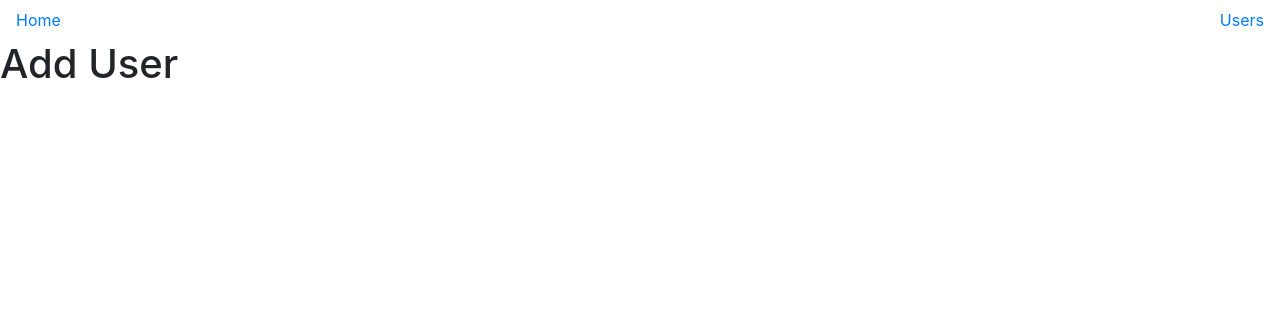
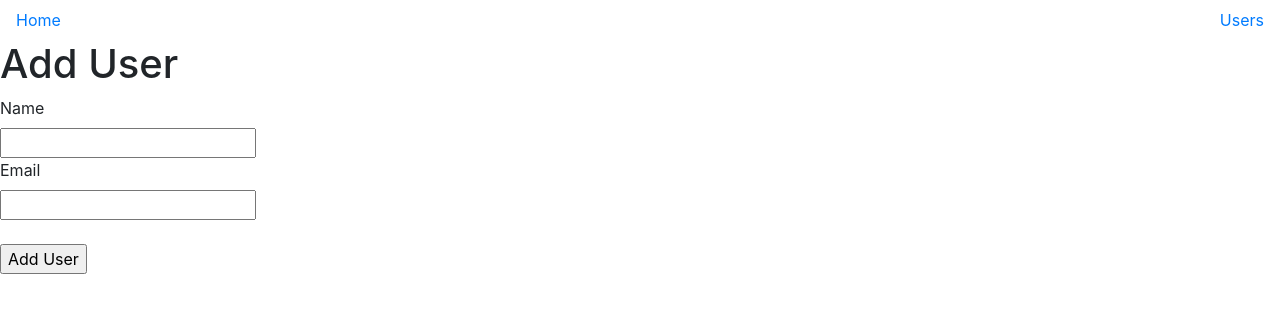
Before and after one commit to william10000/react-training-wat, a React (Create React App) app: page /manageuser in a window 1280 px wide. Shown: the top 312 px of the page. Built offline with nearby package versions, Linux system fonts and the light colour scheme.

Commit message:
post to the db and redirect after save

```diff
--- a/db.json
+++ b/db.json
@@ -19,6 +19,66 @@
       "id": 4,
       "name": "baby",
       "email": "b@b.com"
+    },
+    {
+      "name": "asdfasd",
+      "email": "sf@asdf.com",
+      "id": 5
+    },
+    {
+      "name": "ab",
+      "email": "ab@cd",
+      "id": 6
+    },
+    {
+      "name": "sdf",
+      "email": "as@asdfs",
+      "id": 7
+    },
+    {
+      "name": "bc",
+      "email": "b@c",
+      "id": 8
+    },
+    {
+      "name": "op",
+      "email": "o@p",
+      "id": 9
+    },
+    {
+      "name": "w",
+      "email": "w@w",
+      "id": 10
+    },
+    {
+      "name": "o",
+      "email": "o@p",
+      "id": 11
+    },
+    {
+      "name": "",
+      "email": "",
+      "id": 12
+    },
+    {
+      "name": "df",
+      "email": "sdf@sf",
+      "id": 13
+    },
+    {
+      "name": "p",
+      "email": "a@p",
+      "id": 14
+    },
+    {
+      "name": "et",
+      "email": "e@t",
+      "id": 15
+    },
+    {
+      "name": "k",
+      "email": "k@l",
+      "id": 16
     }
   ]
 }
--- a/src/ManageUser.js
+++ b/src/ManageUser.js
@@ -1,3 +1,55 @@
-import React from "react";
+import React, { useState } from "react";
+import { addUser } from "./api/userApi";
+import { Redirect } from "react-router-dom";
 
-export const ManageUser = () => <h1>Add User</h1>;
+export const ManageUser = () => {
+  const [user, setUser] = useState({
+    name: "",
+    email: ""
+  });
+
+  const [saveCompleted, setSaveCompleted] = useState(false);
+
+  async function handleSubmit(e) {
+    e.preventDefault(); // stop browser from posting back
+    const savedUser = await addUser(user);
+    setSaveCompleted(true);
+    // .then(() => setUser({})); // pause(await) function until addUser is done
+  }
+
+  function handleChange(e) {
+    setUser({ ...user, [e.target.id]: e.target.value });
+  }
+
+  // onSubmit on form means form is submitted when user presses enter w/o having to click the button
+  return (
+    <>
+      {saveCompleted && <Redirect to="/users" />}
+      <h1>Add User</h1>
+      <form onSubmit={e => handleSubmit(e)}>
+        <div>
+          <label htmlFor="name">Name</label>
+          <br />
+          <input
+            id="name"
+            type="text"
+            value={user.name} // can destructure user so that we can use value={name}
+            onChange={e => handleChange(e)}
+          />
+        </div>
+        <div>
+          <label htmlFor="email">Email</label>
+          <br />
+          <input
+            id="email"
+            type="email"
+            value={user.email}
+            onChange={e => handleChange(e)}
+          />
+        </div>
+        <br />
+        <input type="submit" value="Add User" />
+      </form>
+    </>
+  );
+};
--- a/src/Nav.js
+++ b/src/Nav.js
@@ -15,8 +15,5 @@ export const Nav = () => (
     <NavLink activeStyle={activeStyle} to="/users">
       Users
     </NavLink>
-    {/* <NavLink activeStyle={activeStyle} to="/manageuser">
-      Manage Users
-    </NavLink> */}
   </nav>
 );
--- a/src/Users.js
+++ b/src/Users.js
@@ -46,9 +46,6 @@ function Users() {
           ))}
         </tbody>
       </table>
-      <label htmlFor="firstName">First Name</label>
-      <input id="firstName" type="text"></input>
-      <p>Paragraph</p>
     </>
   );
 }
--- a/src/api/userApi.js
+++ b/src/api/userApi.js
@@ -18,3 +18,18 @@ export function deleteUser(userId) {
     throw new Error("Invalid response: ", response.json());
   });
 }
+
+export function addUser(user) {
+  return fetch("http://localhost:3001/users/", {
+    method: "POST",
+    headers: {
+      "Content-Type": "application/json"
+    },
+    body: JSON.stringify(user)
+  }).then(response => {
+    if (response.ok) {
+      return response.json();
+    }
+    throw new Error("Invalid response: ", response.json());
+  });
+}
```
